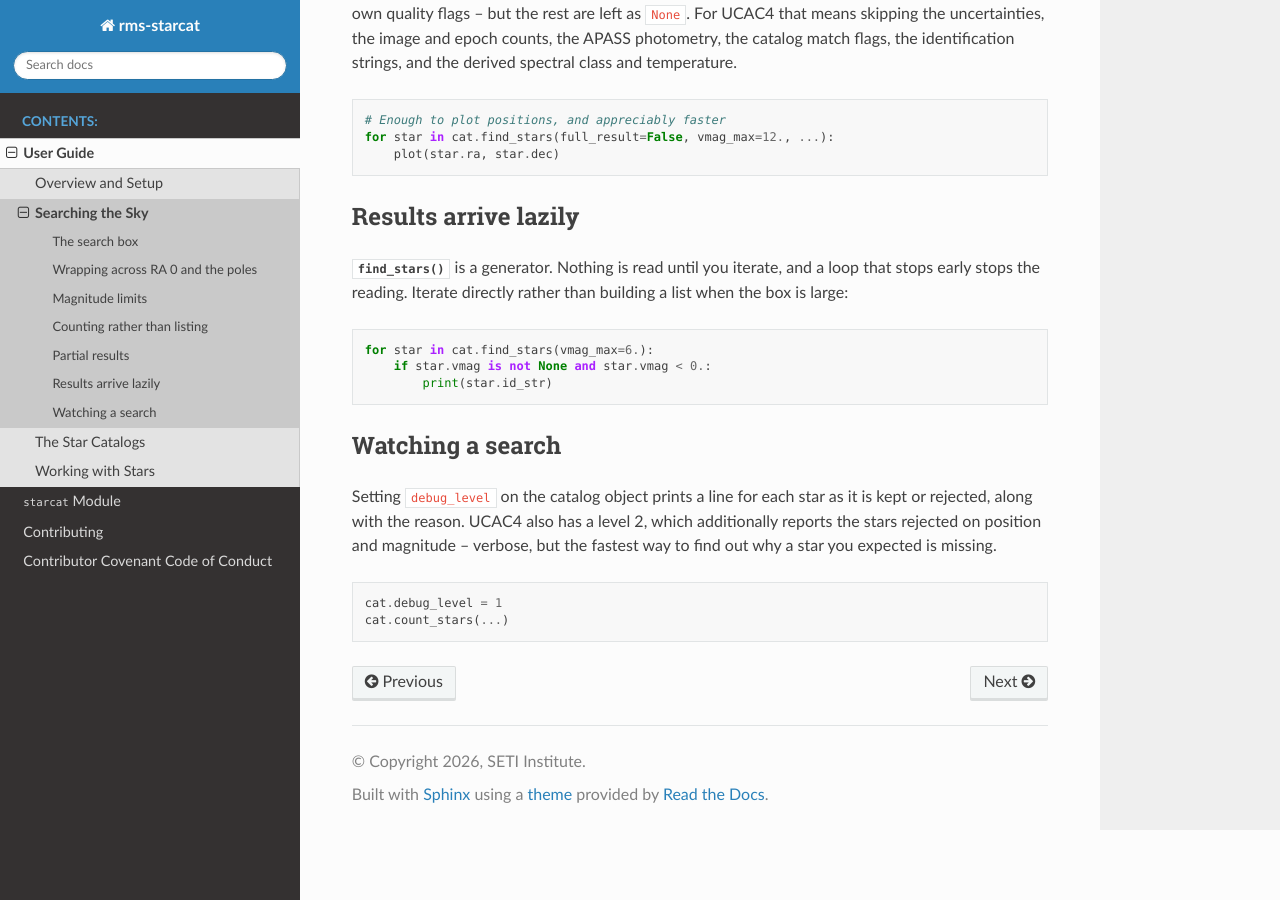
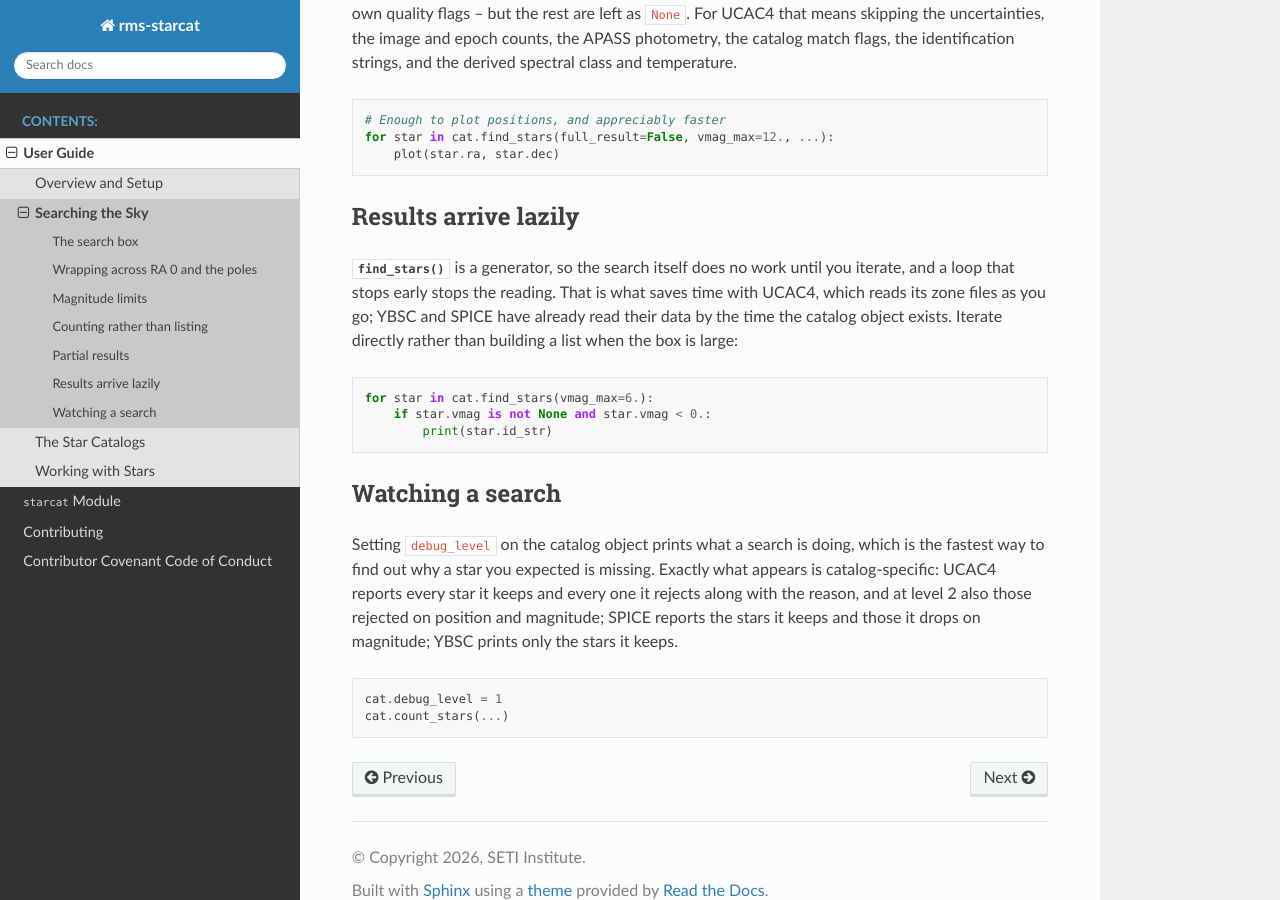
Before and after one commit to SETI/rms-starcat, a Sphinx documentation site: the page built from docs/user_guide/user_guide_searching.rst, in a window 1280 px wide and 900 px high, scrolled down 1742 px. Built offline with Sphinx 7.4.7 and the Read the Docs theme 3.1.0, drawn with Linux system fonts in a browser that asks for light colours.

Commit message:
Tighten the documentation after review
Seven places where the new prose overstated what the code does:

- The UCAC4 cost model said a one-degree search touches five zone files;
  it touches five or six depending on where the edges fall. Separated
  the file count, which declination sets, from the records read within
  each file, which optimize_ra and the right ascension range set.
- "Nothing is read until you iterate" is true of the search but not of
  the catalogs: YBSC and SPICE read everything in their constructors.
- debug_level does not print rejections everywhere. UCAC4 prints both
  kept and rejected stars, SPICE prints kept stars and magnitude
  rejections, YBSC prints only kept stars.
- SpiceStarCatalog does supply a catalog number, position uncertainties,
  and a temperature, not "only position, magnitude, and spectral class".
- "All angles used by this package are in radians" is wrong:
  YBSCStar.parallax is in arcseconds and UCAC4Star.galaxy_match is in
  degrees. Limited the claim to the attributes every catalog shares.
- Star.__str__ omits unset position, magnitude, and proper motion rather
  than showing them as None. YBSCStar.__str__ reports a star with no
  parallax_type as trigonometric, and cannot print one built by hand
  with no ir_source.
- The per-catalog options reach count_stars too, since it forwards its
  keyword arguments.

All from CodeRabbit's review of #9.

Co-Authored-By: Claude Opus 5 <noreply@anthropic.com>
Claude-Session: https://claude.ai/code/session_01GEeor7zxvRZq6jBs82mEPz

```diff
--- a/docs/user_guide/user_guide_searching.rst
+++ b/docs/user_guide/user_guide_searching.rst
@@ -101,9 +101,11 @@ spectral class and temperature.
 Results arrive lazily
 =====================
 
-:meth:`~starcat.StarCatalog.find_stars` is a generator. Nothing is read until
-you iterate, and a loop that stops early stops the reading. Iterate directly rather than
-building a list when the box is large:
+:meth:`~starcat.StarCatalog.find_stars` is a generator, so the search itself does no work
+until you iterate, and a loop that stops early stops the reading. That is what saves time
+with UCAC4, which reads its zone files as you go; YBSC and SPICE have already read their
+data by the time the catalog object exists. Iterate directly rather than building a list
+when the box is large:
 
 .. code-block:: python
 
@@ -114,10 +116,11 @@ building a list when the box is large:
 Watching a search
 =================
 
-Setting ``debug_level`` on the catalog object prints a line for each star as it is kept
-or rejected, along with the reason. UCAC4 also has a level 2, which additionally reports
-the stars rejected on position and magnitude -- verbose, but the fastest way to find out
-why a star you expected is missing.
+Setting ``debug_level`` on the catalog object prints what a search is doing, which is the
+fastest way to find out why a star you expected is missing. Exactly what appears is
+catalog-specific: UCAC4 reports every star it keeps and every one it rejects along with
+the reason, and at level 2 also those rejected on position and magnitude; SPICE reports
+the stars it keeps and those it drops on magnitude; YBSC prints only the stars it keeps.
 
 .. code-block:: python
 
```
Also changed, not shown: docs/user_guide/user_guide_catalogs.rst (+7 -4 lines), 4 other files.
